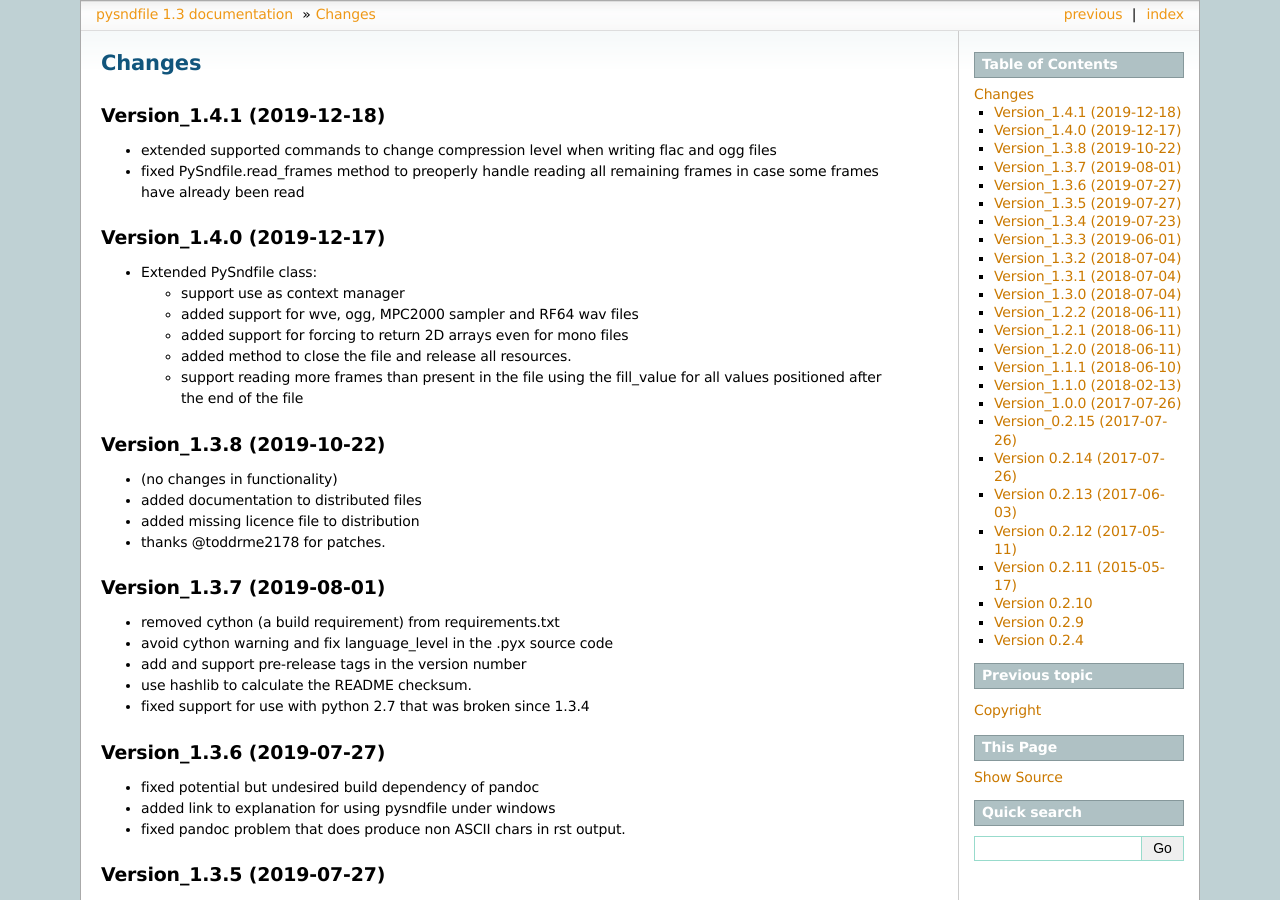
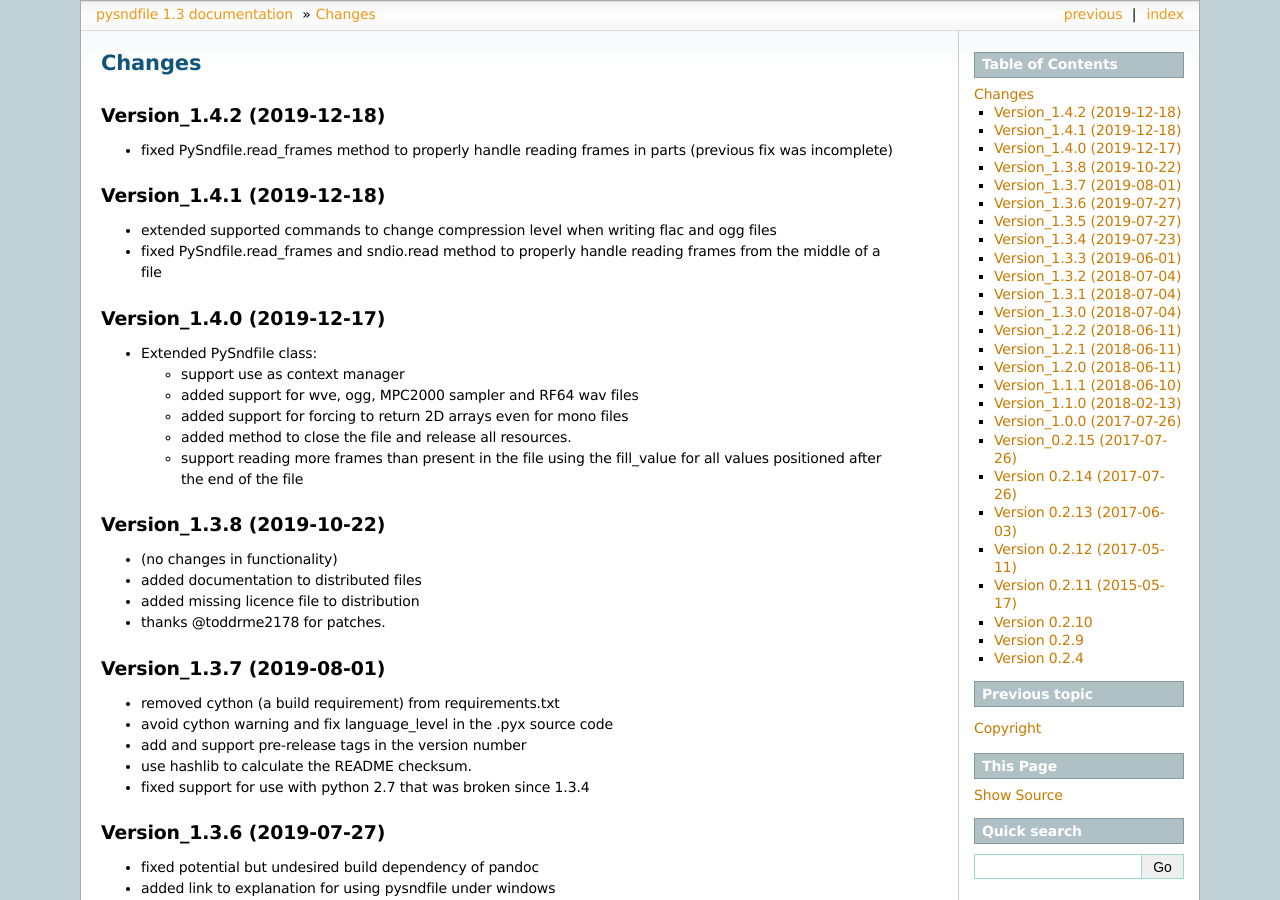
Before and after one commit to roebel/pysndfile, a Sphinx documentation site: the page built from doc/source/Changes.rst, in a window 1280 px wide and 900 px high. Built offline with Sphinx 7.4.7, drawn with Linux system fonts in a browser that asks for light colours.

Commit message:
Version 1.4.2
 - fixed PySndfile.read_frames method to properly handle reading frames in parts (previous fix was incomplete)

```diff
--- a/doc/source/Changes.rst
+++ b/doc/source/Changes.rst
@@ -1,13 +1,19 @@
 Changes
 -------
+
+Version_1.4.2 (2019-12-18)
+~~~~~~~~~~~~~~~~~~~~~~~~~~
+
+-  fixed PySndfile.read_frames method to properly handle reading frames
+   in parts (previous fix was incomplete)
 
 Version_1.4.1 (2019-12-18)
 ~~~~~~~~~~~~~~~~~~~~~~~~~~
 
 -  extended supported commands to change compression level when writing
    flac and ogg files
--  fixed PySndfile.read_frames method to preoperly handle reading all
-   remaining frames in case some frames have already been read
+-  fixed PySndfile.read_frames and sndio.read method to properly handle
+   reading frames from the middle of a file
 
 Version_1.4.0 (2019-12-17)
 ~~~~~~~~~~~~~~~~~~~~~~~~~~
```
Also changed, not shown: README.md (+4 -0 lines), 2 other files.
